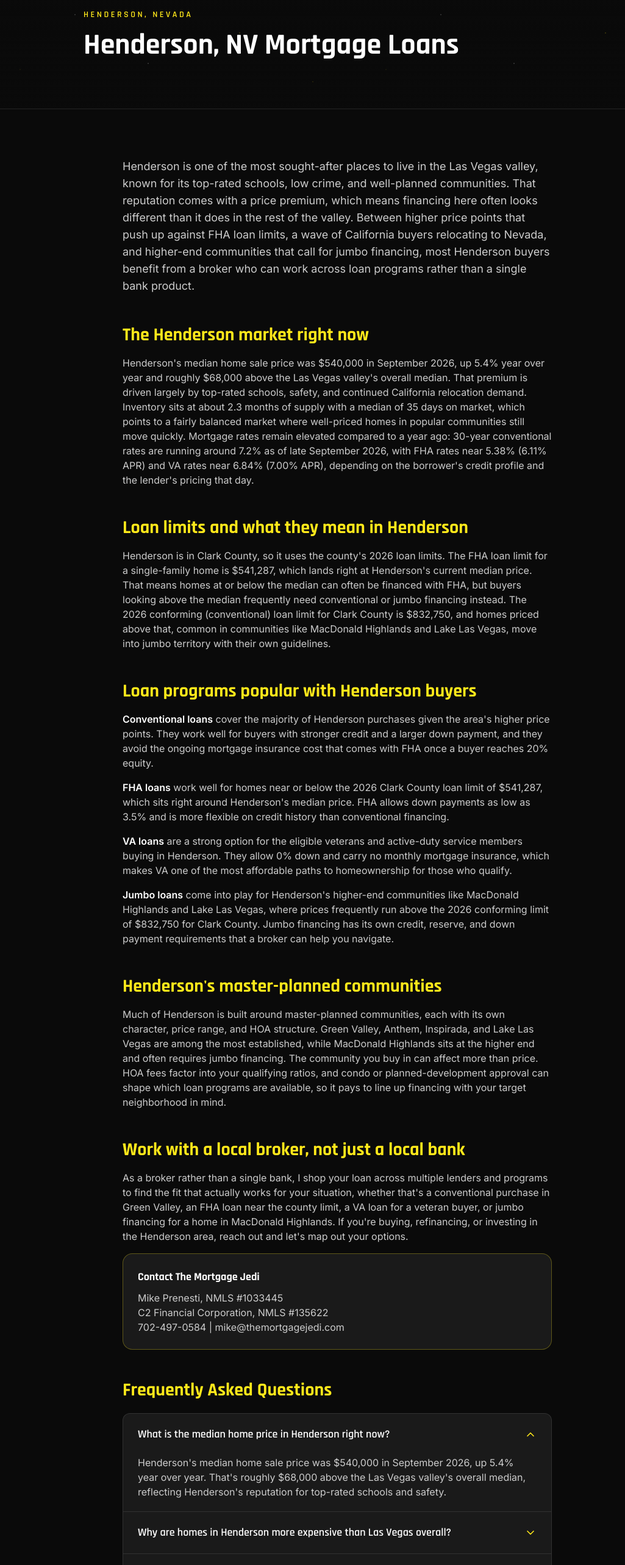
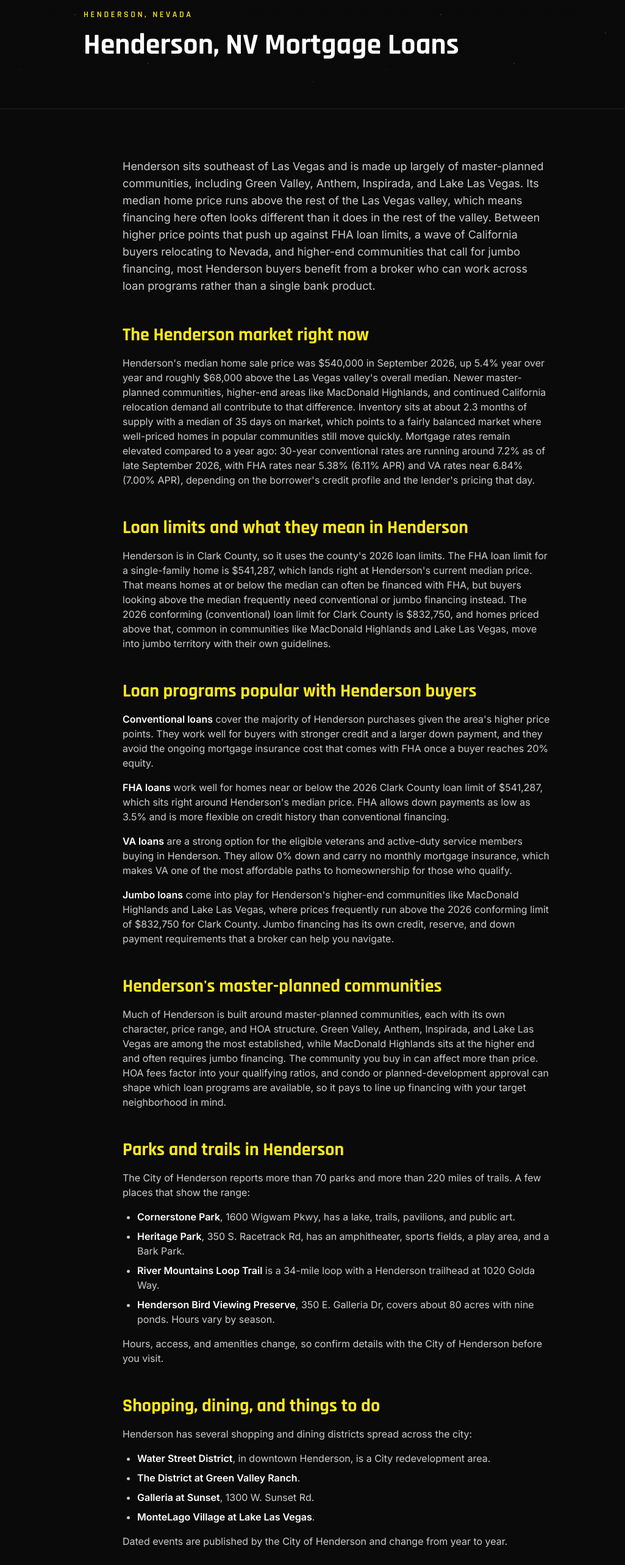
Before and after one commit to mprenesti/themortgagejedi, a Next.js app: page /locations/nevada/henderson in a window 1280 px wide. Shown: the part 234-2800 px from the top of the page at 61% size, without its empty margins (87-1112 px from the left). Built offline with nearby package versions, Linux system fonts and the light colour scheme; no server answers.

Commit message:
Henderson: remove steering language, add parks, shopping and schools sections
Co-authored-by: mprenesti <mprenesti@users.noreply.github.com>

```diff
--- a/content/blog/las-vegas-neighborhoods-guide.mdx
+++ b/content/blog/las-vegas-neighborhoods-guide.mdx
@@ -12,11 +12,11 @@ Buyers new to this valley are often surprised by how different one part of town
 
 ## Summerlin
 
-Master-planned, well-established, known for parks, trails, and strong schools in many zones. Generally commands higher prices than much of the valley, with a mix of resale and continued new construction in the outer sections. A strong fit for buyers prioritizing amenities and long-term resale value, with pricing to match.
+Master-planned and well established, with parks and trails. Generally commands higher prices than much of the valley, with a mix of resale and continued new construction in the outer sections.
 
 ## Henderson
 
-Often considered one of the more desirable areas for families, with well-regarded master-planned communities like Green Valley, Anthem, and Inspirada offering a range of price points. Henderson tends to run a bit less expensive than comparable Summerlin communities while still offering strong amenities and newer construction options.
+Made up largely of master-planned communities like Green Valley, Anthem, and Inspirada, offering a range of price points. Henderson tends to run a bit less expensive than comparable Summerlin communities while still offering newer construction options.
 
 ## North Las Vegas
 
--- a/src/app/locations/nevada/henderson/page.tsx
+++ b/src/app/locations/nevada/henderson/page.tsx
@@ -13,6 +13,7 @@ import type { FAQ } from "@/lib/data";
 // answers + JSON-LD schema) roughly every quarter, or whenever the local
 // market shifts materially, so the page stays accurate for search and AI
 // answer engines.
+// Parks, shopping, school-link and road details verified October 14, 2026. Recheck hours, addresses and links when refreshing.
 
 export const metadata: Metadata = {
   title: "Henderson, NV Mortgage Loans",
@@ -25,11 +26,11 @@ export const metadata: Metadata = {
 const HENDERSON_FAQS: FAQ[] = [
   {
     q: "What is the median home price in Henderson right now?",
-    a: "Henderson's median home sale price was $540,000 in September 2026, up 5.4% year over year. That's roughly $68,000 above the Las Vegas valley's overall median, reflecting Henderson's reputation for top-rated schools and safety.",
+    a: "Henderson's median home sale price was $540,000 in September 2026, up 5.4% year over year. That's roughly $68,000 above the Las Vegas valley's overall median.",
   },
   {
     q: "Why are homes in Henderson more expensive than Las Vegas overall?",
-    a: "Henderson carries a price premium driven by strong schools, lower crime rates, and steady demand from California buyers relocating to Nevada. Master-planned communities like Green Valley, Anthem, and Lake Las Vegas also command higher prices than much of the broader valley.",
+    a: "Henderson's median price sits above the Las Vegas valley's overall median. Newer master-planned communities like Green Valley, Anthem, and Lake Las Vegas, higher-end areas like MacDonald Highlands, and steady demand from California buyers relocating to Nevada all play a role in pricing here.",
   },
   {
     q: "Does FHA financing cover home prices in Henderson?",
@@ -58,6 +59,22 @@ const HENDERSON_FAQS: FAQ[] = [
   {
     q: "How long does it take to close on a house in Henderson?",
     a: "Most purchase loans close in 30 to 45 days from the time an offer is accepted, though VA and FHA loans can sometimes take slightly longer depending on the lender and the appraisal timeline. Getting fully pre-approved before you start shopping is the biggest factor in keeping that timeline tight.",
+  },
+  {
+    q: "What parks and trails are in Henderson?",
+    a: "The City of Henderson reports more than 70 parks and more than 220 miles of trails. Examples include Cornerstone Park (1600 Wigwam Pkwy), Heritage Park (350 S. Racetrack Rd), the 34-mile River Mountains Loop Trail with a Henderson trailhead at 1020 Golda Way, and the Henderson Bird Viewing Preserve (350 E. Galleria Dr). Confirm hours and amenities with the City of Henderson before you visit.",
+  },
+  {
+    q: "Where can I shop and dine in Henderson?",
+    a: "Henderson has several districts, including the Water Street District in downtown Henderson, The District at Green Valley Ranch, Galleria at Sunset (1300 W. Sunset Rd), and MonteLago Village at Lake Las Vegas.",
+  },
+  {
+    q: "Which school district serves Henderson?",
+    a: "The Clark County School District serves Henderson. Schools are assigned by address, so use the CCSD zoning lookup at ccsd.net/zoning to see which schools serve a specific home. Official school data is available from the Nevada Report Card at nevadareportcard.nv.gov/di/. This page does not rate or rank schools.",
+  },
+  {
+    q: "What major roads connect Henderson to the rest of the Las Vegas valley?",
+    a: "Major routes include I-215, US-93 and US-95 (I-515), Boulder Highway, and Lake Mead Parkway.",
   },
 ];
 
@@ -102,13 +119,14 @@ export default function HendersonLocationPage() {
 
       <div className="container-page max-w-3xl space-y-12 py-16 sm:py-20">
         <p className="text-lg text-gray-light">
-          Henderson is one of the most sought-after places to live in the Las
-          Vegas valley, known for its top-rated schools, low crime, and
-          well-planned communities. That reputation comes with a price premium,
-          which means financing here often looks different than it does in the
-          rest of the valley. Between higher price points that push up against
-          FHA loan limits, a wave of California buyers relocating to Nevada, and
-          higher-end communities that call for jumbo financing, most Henderson
+          Henderson sits southeast of Las Vegas and is made up largely of
+          master-planned communities, including Green Valley, Anthem, Inspirada,
+          and Lake Las Vegas. Its median home price runs above the rest of the
+          Las Vegas valley, which means financing here often looks different
+          than it does in the rest of the valley. Between higher price points
+          that push up against FHA loan limits, a wave of California buyers
+          relocating to Nevada, and higher-end communities that call for jumbo
+          financing, most Henderson
           buyers benefit from a broker who can work across loan programs rather
           than a single bank product.
         </p>
@@ -120,10 +138,11 @@ export default function HendersonLocationPage() {
           <p className="text-gray-light">
             Henderson&apos;s median home sale price was $540,000 in September
             2026, up 5.4% year over year and roughly $68,000 above the Las Vegas
-            valley&apos;s overall median. That premium is driven largely by
-            top-rated schools, safety, and continued California relocation
-            demand. Inventory sits at about 2.3 months of supply with a median
-            of 35 days on market, which points to a fairly balanced market where
+            valley&apos;s overall median. Newer master-planned communities,
+            higher-end areas like MacDonald Highlands, and continued California
+            relocation demand all contribute to that difference. Inventory sits
+            at about 2.3 months of supply with a median of 35 days on market,
+            which points to a fairly balanced market where
             well-priced homes in popular communities still move quickly.
             Mortgage rates remain elevated compared to a year ago: 30-year
             conventional rates are running around 7.2% as of late September
@@ -180,6 +199,119 @@ export default function HendersonLocationPage() {
             condo or planned-development approval can shape which loan programs
             are available, so it pays to line up financing with your target
             neighborhood in mind.
+          </p>
+        </section>
+
+        <section className="space-y-4">
+          <h2 className="font-heading text-2xl font-bold text-gold sm:text-3xl">
+            Parks and trails in Henderson
+          </h2>
+          <p className="text-gray-light">
+            The City of Henderson reports more than 70 parks and more than 220
+            miles of trails. A few places that show the range:
+          </p>
+          <ul className="list-disc space-y-2 pl-6 text-gray-light">
+            <li>
+              <strong className="font-semibold text-white">
+                Cornerstone Park
+              </strong>
+              , 1600 Wigwam Pkwy, has a lake, trails, pavilions, and public art.
+            </li>
+            <li>
+              <strong className="font-semibold text-white">Heritage Park</strong>
+              , 350 S. Racetrack Rd, has an amphitheater, sports fields, a play
+              area, and a Bark Park.
+            </li>
+            <li>
+              <strong className="font-semibold text-white">
+                River Mountains Loop Trail
+              </strong>{" "}
+              is a 34-mile loop with a Henderson trailhead at 1020 Golda Way.
+            </li>
+            <li>
+              <strong className="font-semibold text-white">
+                Henderson Bird Viewing Preserve
+              </strong>
+              , 350 E. Galleria Dr, covers about 80 acres with nine ponds. Hours
+              vary by season.
+            </li>
+          </ul>
+          <p className="text-gray-light">
+            Hours, access, and amenities change, so confirm details with the
+            City of Henderson before you visit.
+          </p>
+        </section>
+
+        <section className="space-y-4">
+          <h2 className="font-heading text-2xl font-bold text-gold sm:text-3xl">
+            Shopping, dining, and things to do
+          </h2>
+          <p className="text-gray-light">
+            Henderson has several shopping and dining districts spread across
+            the city:
+          </p>
+          <ul className="list-disc space-y-2 pl-6 text-gray-light">
+            <li>
+              <strong className="font-semibold text-white">
+                Water Street District
+              </strong>
+              , in downtown Henderson, is a City redevelopment area.
+            </li>
+            <li>
+              <strong className="font-semibold text-white">
+                The District at Green Valley Ranch
+              </strong>
+              .
+            </li>
+            <li>
+              <strong className="font-semibold text-white">
+                Galleria at Sunset
+              </strong>
+              , 1300 W. Sunset Rd.
+            </li>
+            <li>
+              <strong className="font-semibold text-white">
+                MonteLago Village at Lake Las Vegas
+              </strong>
+              .
+            </li>
+          </ul>
+          <p className="text-gray-light">
+            Dated events are published by the City of Henderson and change from
+            year to year.
+          </p>
+        </section>
+
+        <section className="space-y-4">
+          <h2 className="font-heading text-2xl font-bold text-gold sm:text-3xl">
+            Schools and getting around
+          </h2>
+          <p className="text-gray-light">
+            The Clark County School District (CCSD) serves Henderson. Schools
+            are assigned by address, so use the CCSD zoning lookup at{" "}
+            <a
+              href="https://www.ccsd.net/zoning"
+              target="_blank"
+              rel="noopener noreferrer"
+              className="underline hover:text-gold"
+            >
+              ccsd.net/zoning
+            </a>{" "}
+            to see which schools serve a specific home. For official school
+            data, see the Nevada Report Card at{" "}
+            <a
+              href="https://nevadareportcard.nv.gov/di/"
+              target="_blank"
+              rel="noopener noreferrer"
+              className="underline hover:text-gold"
+            >
+              nevadareportcard.nv.gov/di/
+            </a>
+            . This page does not rate or rank schools.
+          </p>
+          <p className="text-gray-light">
+            Main routes through and around Henderson include I-215, US-93 and
+            US-95 (I-515), Boulder Highway, and Lake Mead Parkway.
           </p>
         </section>
 
--- a/src/app/locations/nevada/summerlin/page.tsx
+++ b/src/app/locations/nevada/summerlin/page.tsx
@@ -106,8 +106,8 @@ export default function SummerlinLocationPage() {
 
       <div className="container-page max-w-3xl space-y-12 py-16 sm:py-20">
         <p className="text-lg text-gray-light">
-          Summerlin is one of the most desirable master-planned communities in
-          the country, and financing here rewards a broker who understands how
+          Summerlin is a master-planned community on the west side of the Las
+          Vegas valley, and financing here rewards a broker who understands how
           different its sub-areas really are. Prices range from relatively
           affordable homes in Summerlin North to luxury new construction in
           Summerlin West that regularly runs past $1 million, which means the
```
